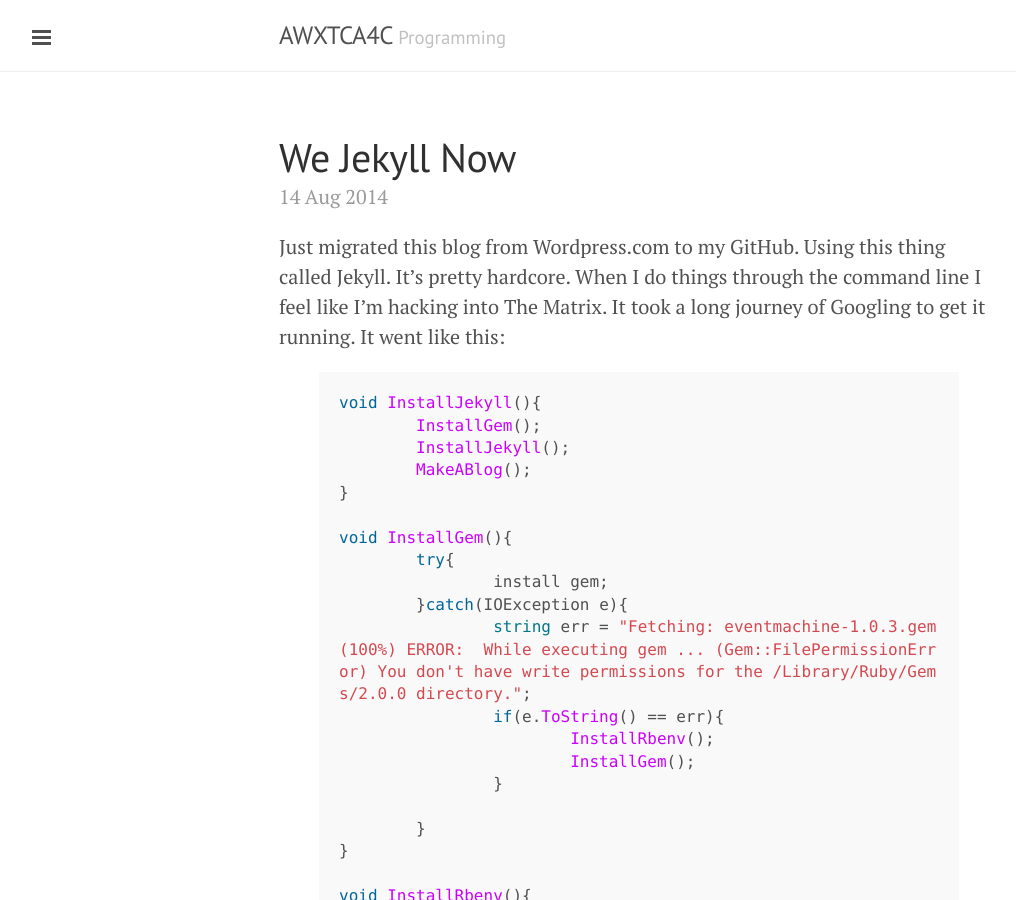
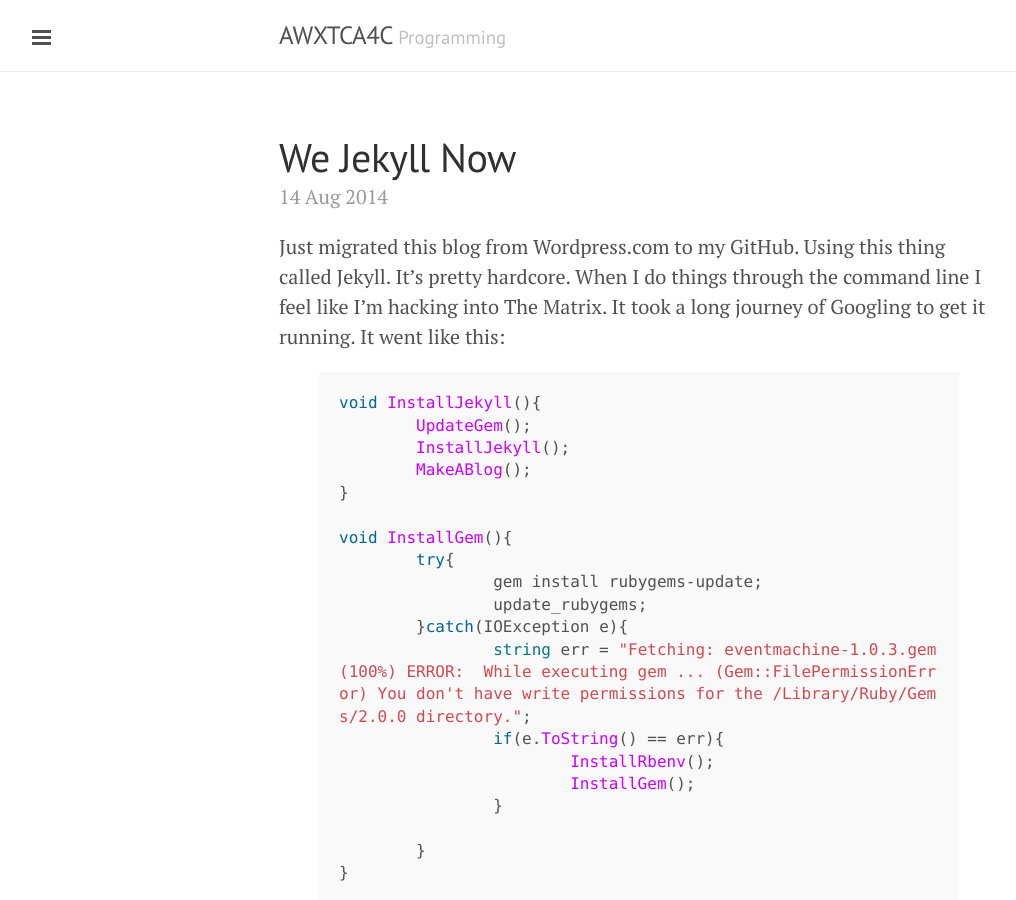
Before and after one commit to apiotrow/apiotrow.github.io, a Jekyll site: the page built from _posts/2014-08-14-we-jekyll-now.md, in a window 1280 px wide and 900 px high. Shown: the whole window, without its empty margins (1-1017 px from the left). Built offline with Jekyll 4.4.1, drawn with Linux system fonts in a browser that asks for light colours; Markdown is read by kramdown in place of the engine named in the settings.

Commit message:
Update and rename 2014-08-14-heyo.md to 2014-08-14-we-jekyll-now.md

```diff
--- a/_posts/2014-08-14-heyo.md
+++ b/_posts/2014-08-14-we-jekyll-now.md
@@ -8,14 +8,15 @@ Just migrated this blog from Wordpress.com to my GitHub. Using this thing called
 
 {% highlight c# %}
 void InstallJekyll(){
-	InstallGem();
+	UpdateGem();
 	InstallJekyll();
 	MakeABlog();
 }
 
 void InstallGem(){
 	try{
-		install gem;
+		gem install rubygems-update;
+		update_rubygems;
 	}catch(IOException e){
 		string err = "Fetching: eventmachine-1.0.3.gem (100%) ERROR:  While executing gem ... (Gem::FilePermissionError) You don't have write permissions for the /Library/Ruby/Gems/2.0.0 directory.";
 		if(e.ToString() == err){
```
